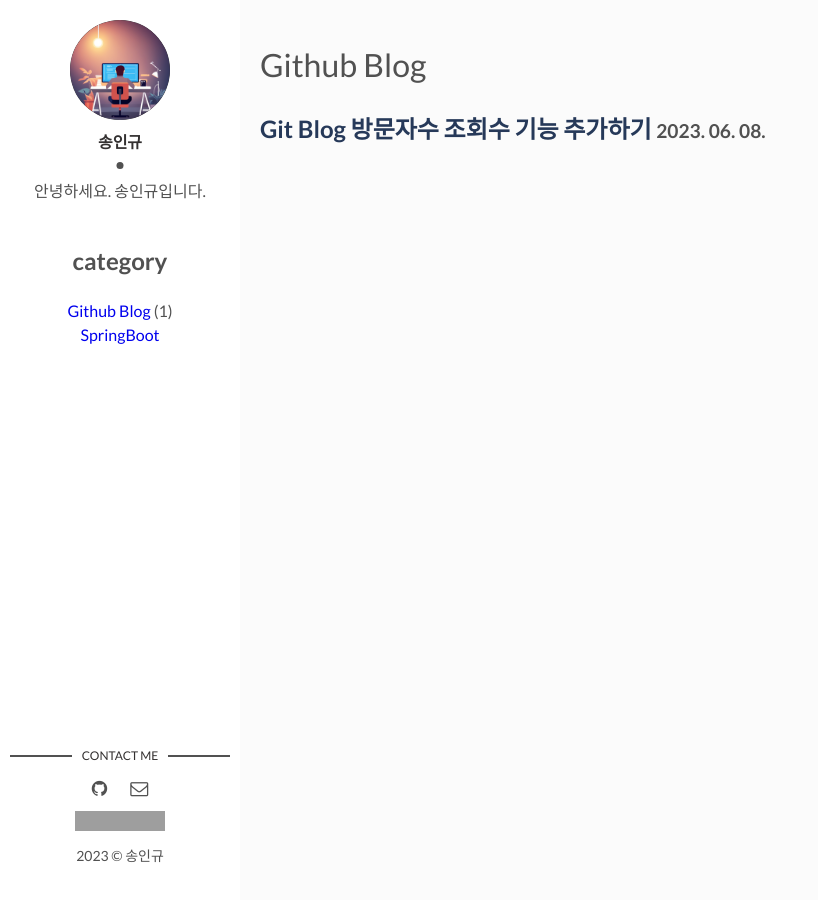
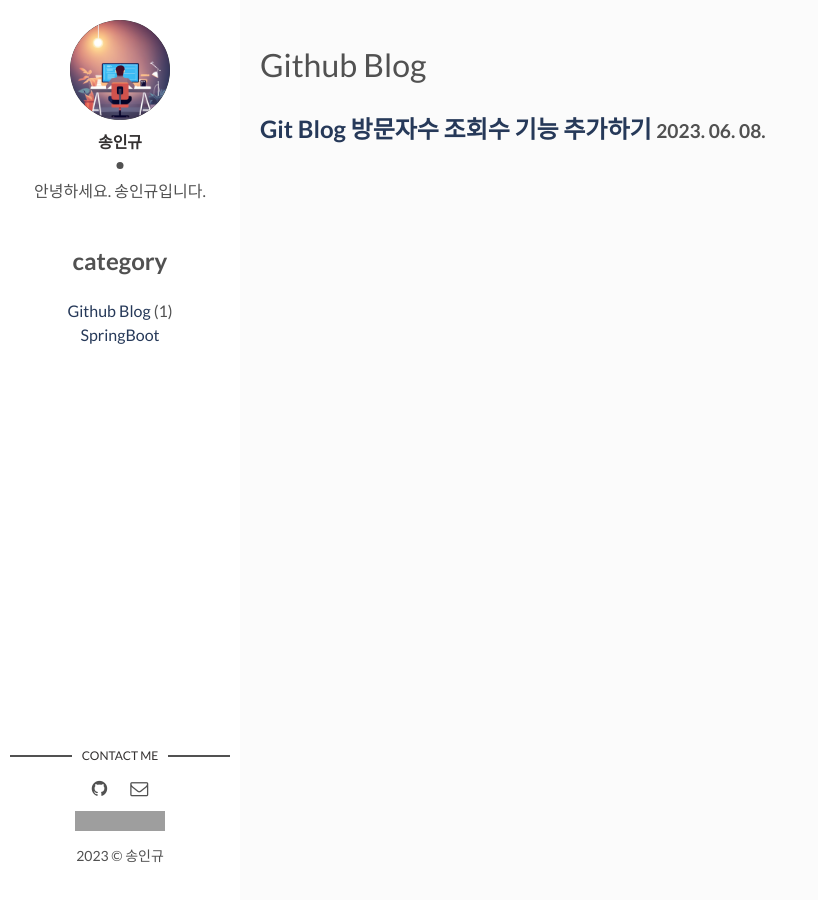
Before and after one commit to IngyuSong/ingyusong.github.io, a Jekyll site: the page built from categories/Github Blog.markdown, in a window 1280 px wide. Shown: the whole page, without its empty margins (0-818 px from the left). Built offline with Jekyll 4.4.1, drawn with Linux system fonts in a browser that asks for light colours; grey boxes are pictures that could not be loaded.

Commit message:
Fix: main.css 수정

```diff
--- a/assets/css/main.css
+++ b/assets/css/main.css
@@ -1016,6 +1016,12 @@
 
 .category-link {
   text-decoration-line: none;
+  color: #263959;
+}
+
+.category-link:hover {
+  text-decoration: underline;
+  opacity: .8;
 }
 
 .content-box {
@@ -1389,11 +1395,6 @@
   color: #263959;
 }
 
-.categories-list span a:hover {
-  text-decoration: underline;
-  opacity: .8;
-}
-
 /* - - - - - - - - - - Media Styles - - - - - - - - - - */
 /* Medium Devices, Desktops */
 @media only screen and (max-width: 992px) {
```
